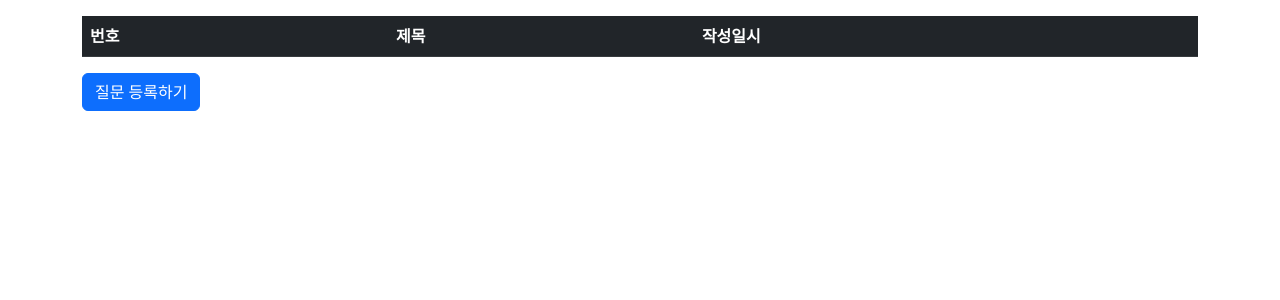
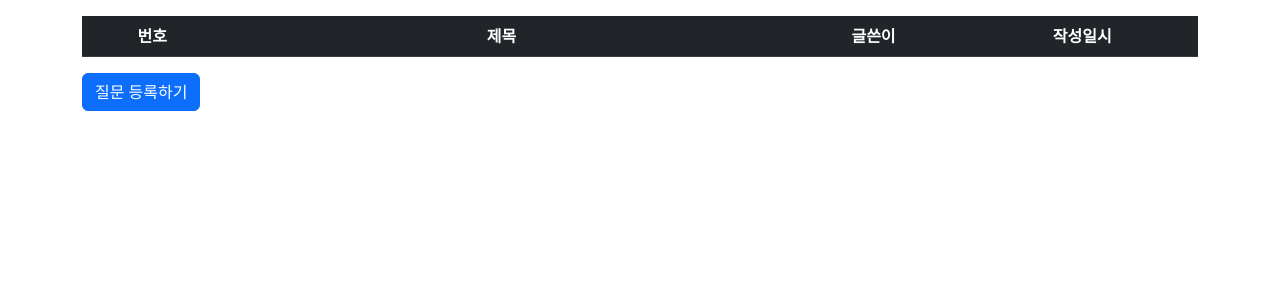
Before and after one commit to jinsu291/JumpPractice, a Spring Boot app: page /question/list in a window 1280 px wide. Shown: the part 57-357 px from the top of the page. Run offline with Spring Boot 4, Linux system fonts and the light colour scheme; lists and menus that the app fills with data are empty; some of the project's set-up classes (security, data sources, template engines, error pages and the like) are left out, and stand-ins take their place; some libraries are stand-ins or nearby versions.

Commit message:
add (answer, question).author.username

```diff
--- a/src/main/resources/templates/question/detail.html
+++ b/src/main/resources/templates/question/detail.html
@@ -7,6 +7,9 @@
             <div class="card-text" style="white-space: pre-line;" th:text="${question.content}"></div>
             <div class="d-flex justify-content-end">
                 <div class="badge bg-light text-dark p-2 text-start">
+                    <div class="mb-2">
+                        <span th:if="${question.author != null}" th:text="${question.author.username}"></span>
+                    </div>
                     <div th:text="${#temporals.format(question.createDate, 'yyyy-MM-dd HH:mm')}"></div>
                 </div>
             </div>
@@ -21,6 +24,9 @@
             <div class="card-text" style="white-space: pre-line;" th:text="${answer.content}"></div>
             <div class="d-flex justify-content-end">
                 <div class="badge bg-light text-dark p-2 text-start">
+                    <div class="mb-2">
+                        <span th:if="${answer.author != null}" th:text="${answer.author.username}"></span>
+                    </div>
                     <div th:text="${#temporals.format(answer.createDate, 'yyyy-MM-dd HH:mm')}"></div>
                 </div>
             </div>
--- a/src/main/resources/templates/question/list.html
+++ b/src/main/resources/templates/question/list.html
@@ -2,22 +2,24 @@
 <div layout:fragment="content" class="container my-3">
     <table class="table">
         <thead class="table-dark">
-        <tr>
+        <tr class="text-center">
             <th>번호</th>
-        <th>제목</th>
-        <th>작성일시</th>
-    </tr>
+            <th style="width:50%">제목</th>
+            <th>글쓴이</th>
+            <th>작성일시</th>
+        </tr>
     </thead>
     <tbody>
-    <tr th:each="question, loop : ${paging}">
+    <tr class="text-center" th:each="question, loop : ${paging}">
         <td th:text="${paging.getTotalElements - (paging.number * paging.size) - loop.index}"></td>
-        <td>
+        <td class="text-start">
             <a th:href="@{|/question/detail/${question.id}|}" th:text="${question.subject}"></a>
             <span class="text-danger small ms-2"
                   th:if="${#lists.size(question.answerList) > 0}"
                   th:text="${#lists.size(question.answerList)}">
             </span>
         </td>
+        <td><span th:if="${question.author != null}" th:text="${question.author.username}"></span></td>
         <td th:text="${#temporals.format(question.createDate, 'yyyy-MM-dd HH:mm')}"></td>
     </tr>
     </tbody>
```
